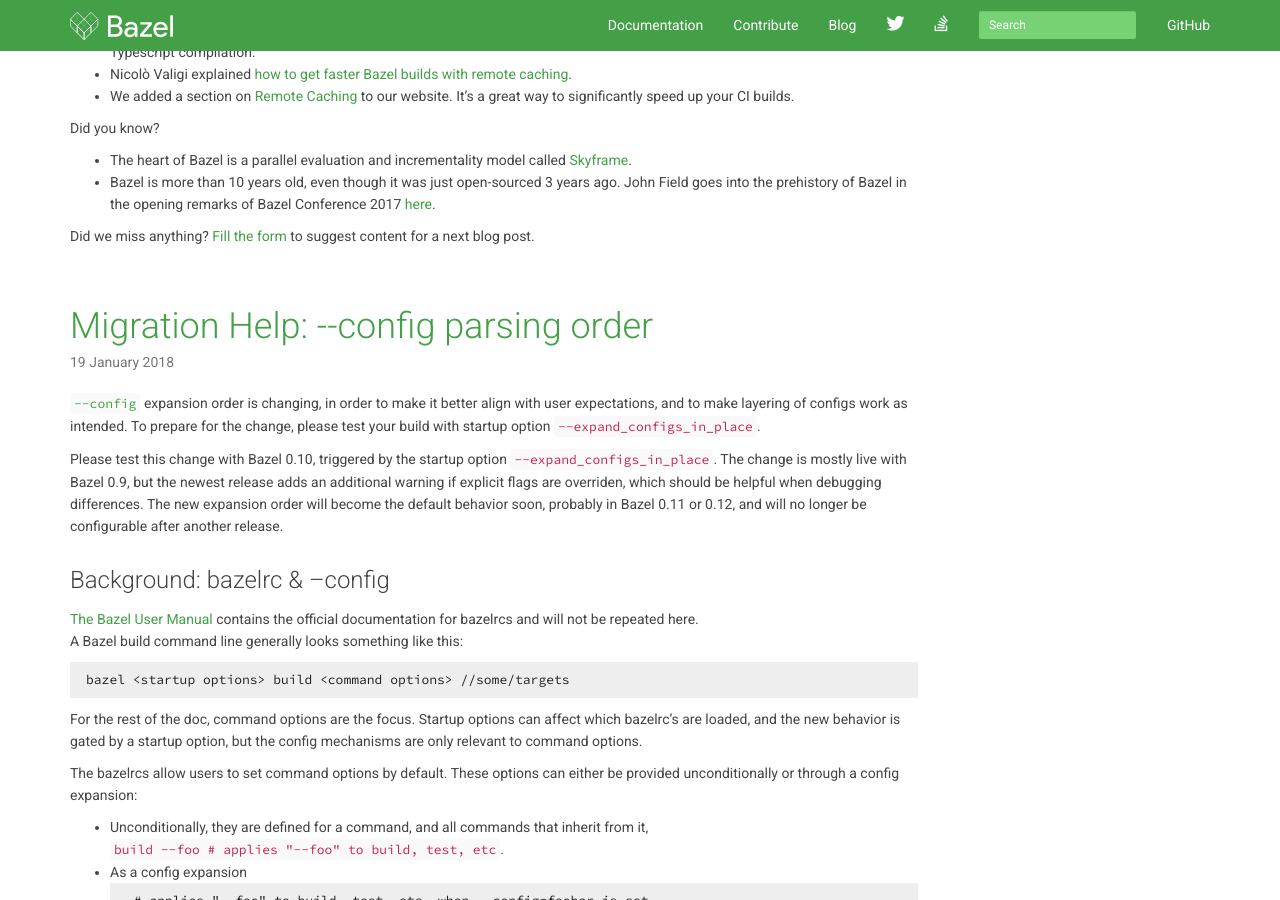
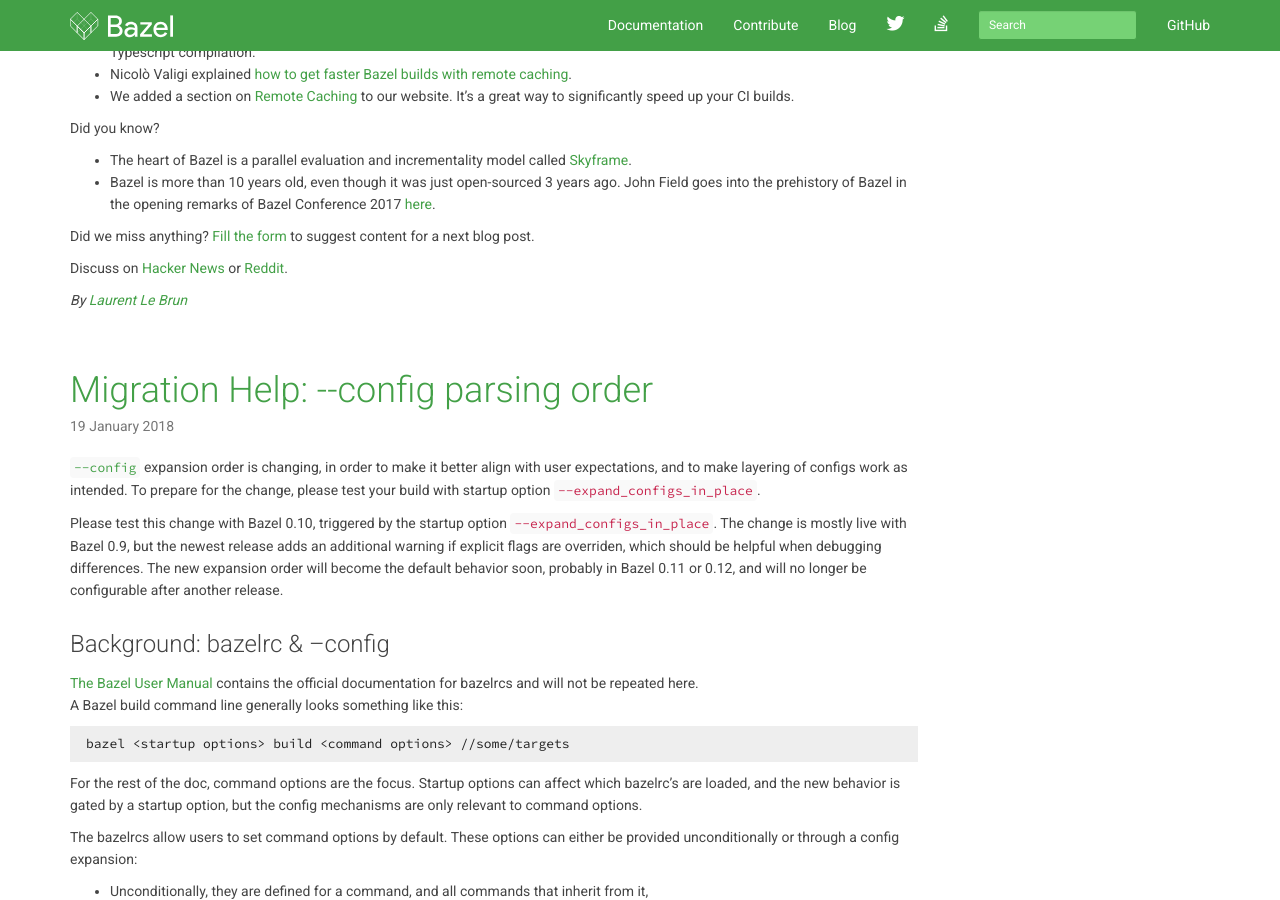
Before and after one commit to bazelbuild/bazel-blog, a Jekyll site: the page built from index.html, in a window 1280 px wide and 900 px high, scrolled down 845 px. Built offline with Jekyll 4.4.1, drawn with Linux system fonts in a browser that asks for light colours; nearby versions of some CDN libraries; library files that are not in the unit come from our copies; Markdown is read by kramdown in place of the engine named in the settings; the list of posts is cut into pages by our own code.

Commit message:
Add links to Hackernews / Reddit to last blog post.

```diff
--- a/_posts/2018-02-06-bazel-0.10.md
+++ b/_posts/2018-02-06-bazel-0.10.md
@@ -64,3 +64,8 @@
 Did we miss anything?
 [Fill the form](https://docs.google.com/forms/d/e/1FAIpQLSde7NGMKA1xK2RZnOLk8XKm3A-Y09guJAFrkX35RCJxn3RB4w/viewform?usp=sf_link)
 to suggest content for a next blog post.
+
+Discuss on [Hacker News](https://news.ycombinator.com/item?id=16317161) or
+[Reddit](https://www.reddit.com/r/bazel/comments/7vcm1l/bazel_010_released/).
+
+*By [Laurent Le Brun](https://github.com/laurentlb)*
```
